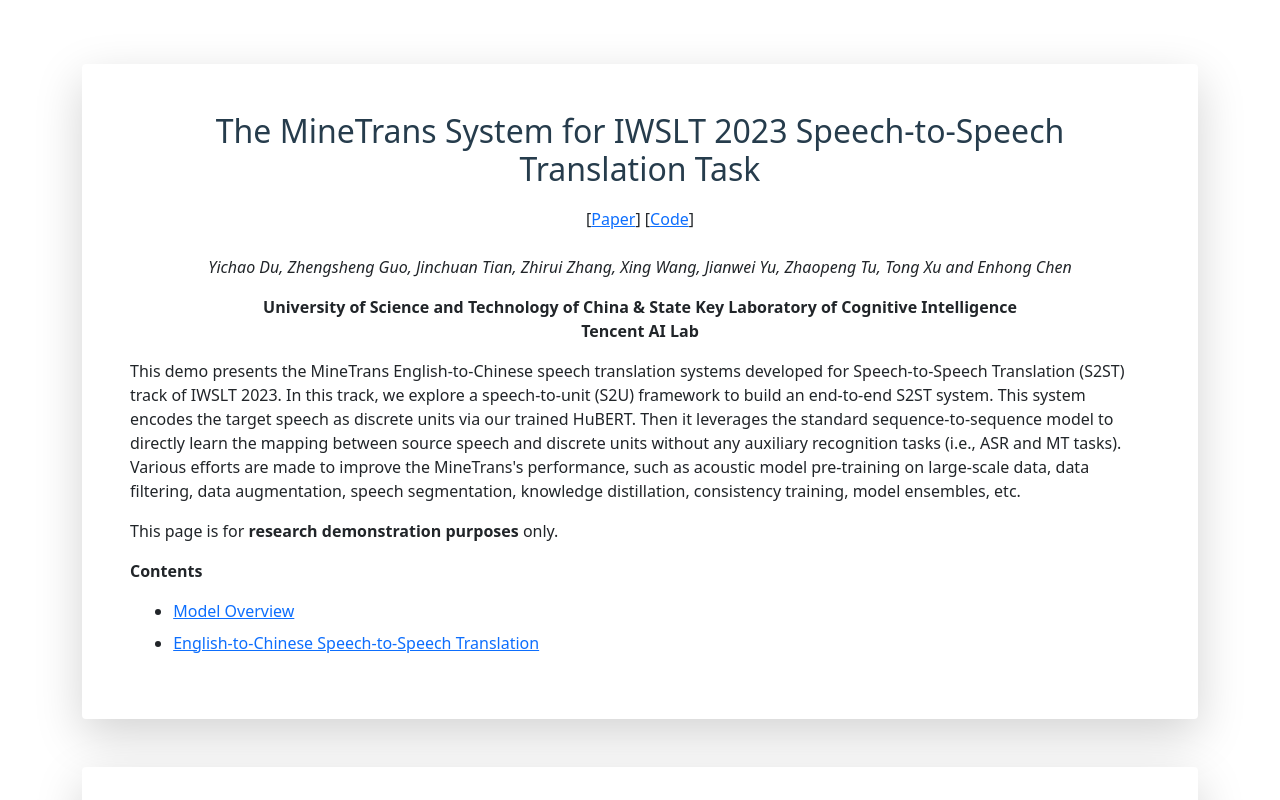
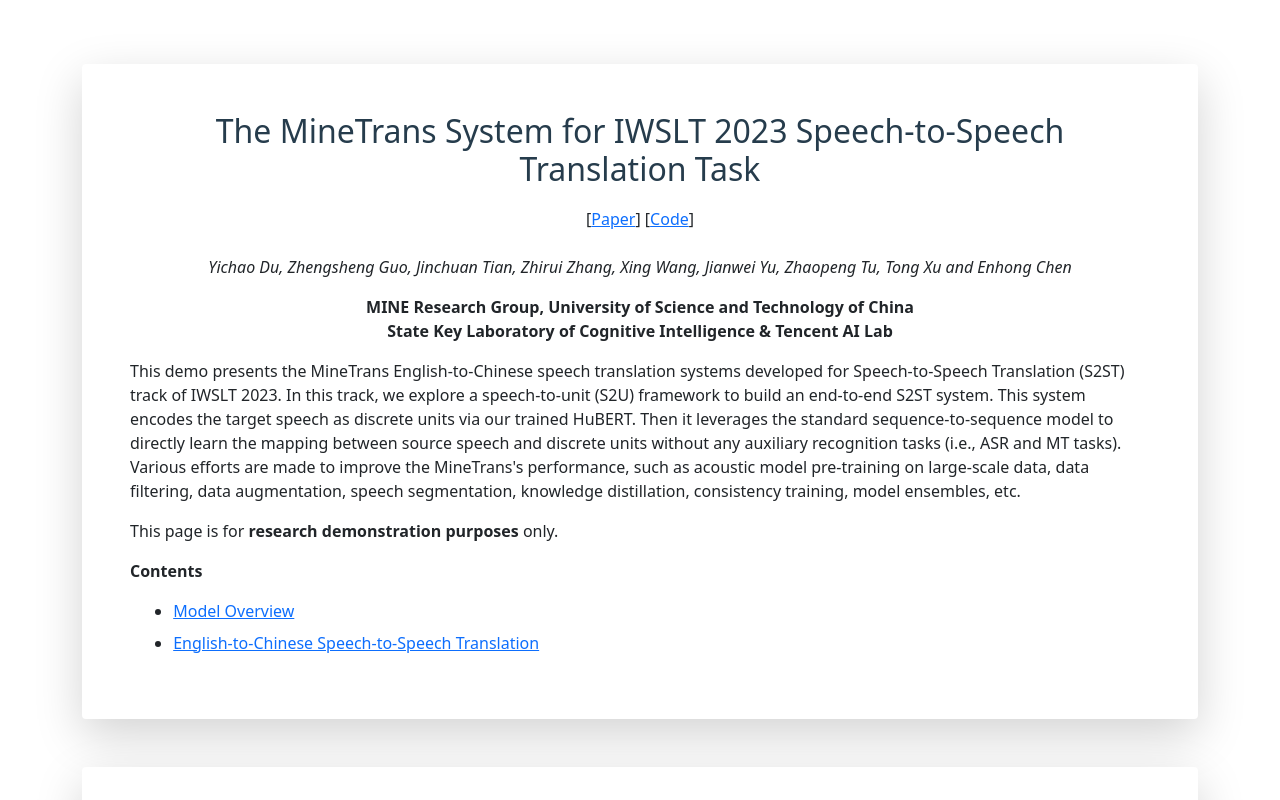
Before and after one commit to duyichao/MINETrans-IWSLT23, a plain HTML site: page demo/index.html in a window 1280 px wide. Shown: the top 800 px of the page. Drawn offline with Linux system fonts and the light colour scheme.

Commit message:
Update index.html

```diff
--- a/demo/index.html
+++ b/demo/index.html
@@ -36,9 +36,10 @@
       <p></p>
         </p>
         <p><b>
-			University of Science and Technology of China & State Key Laboratory of Cognitive Intelligence
+			MINE Research Group, University of Science and Technology of China
 			<br>
-			Tencent AI Lab
+			State Key Laboratory of Cognitive Intelligence & Tencent AI Lab
+
 			<!-- <br>
 			Tencent AI Lab -->
 		</b></p>
```
